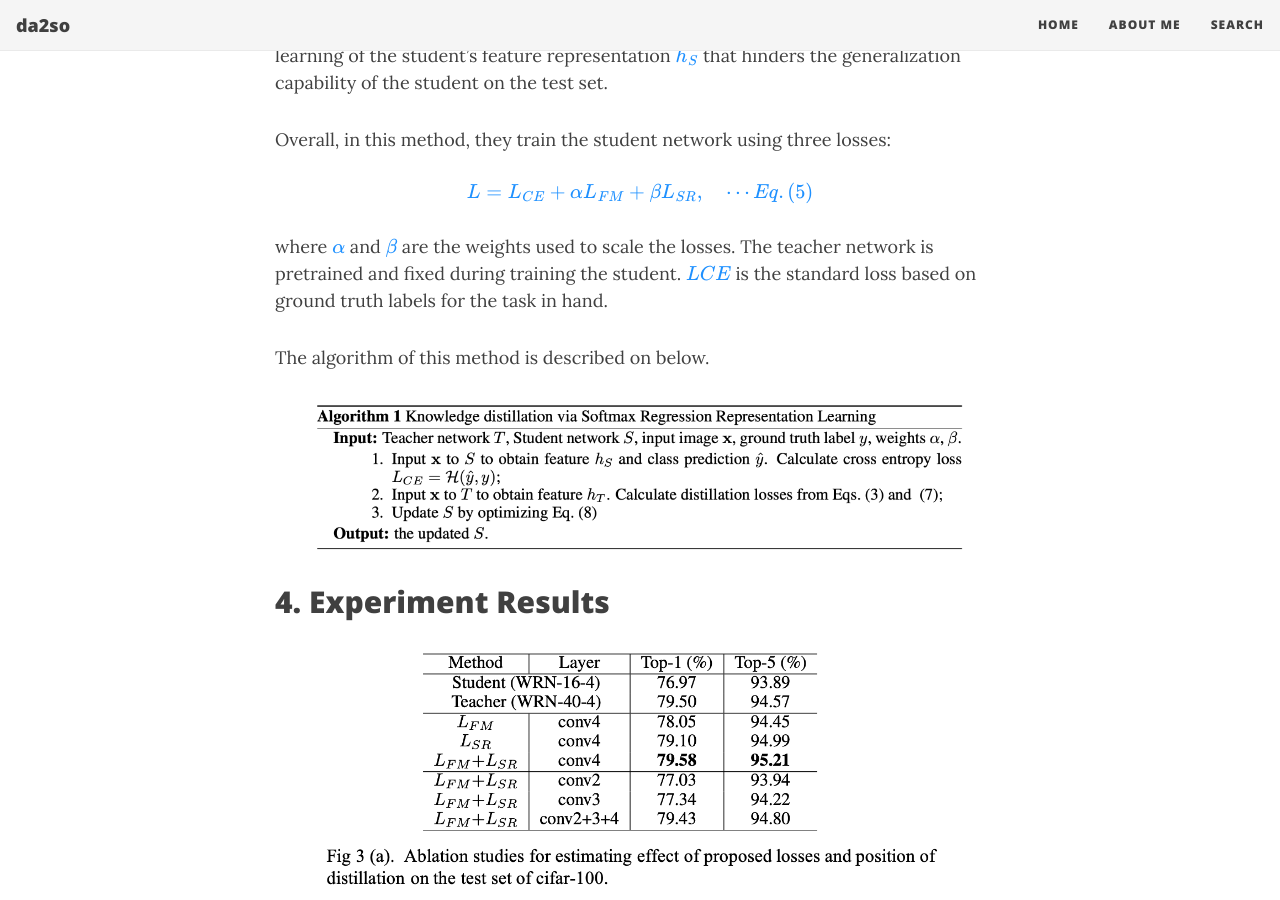
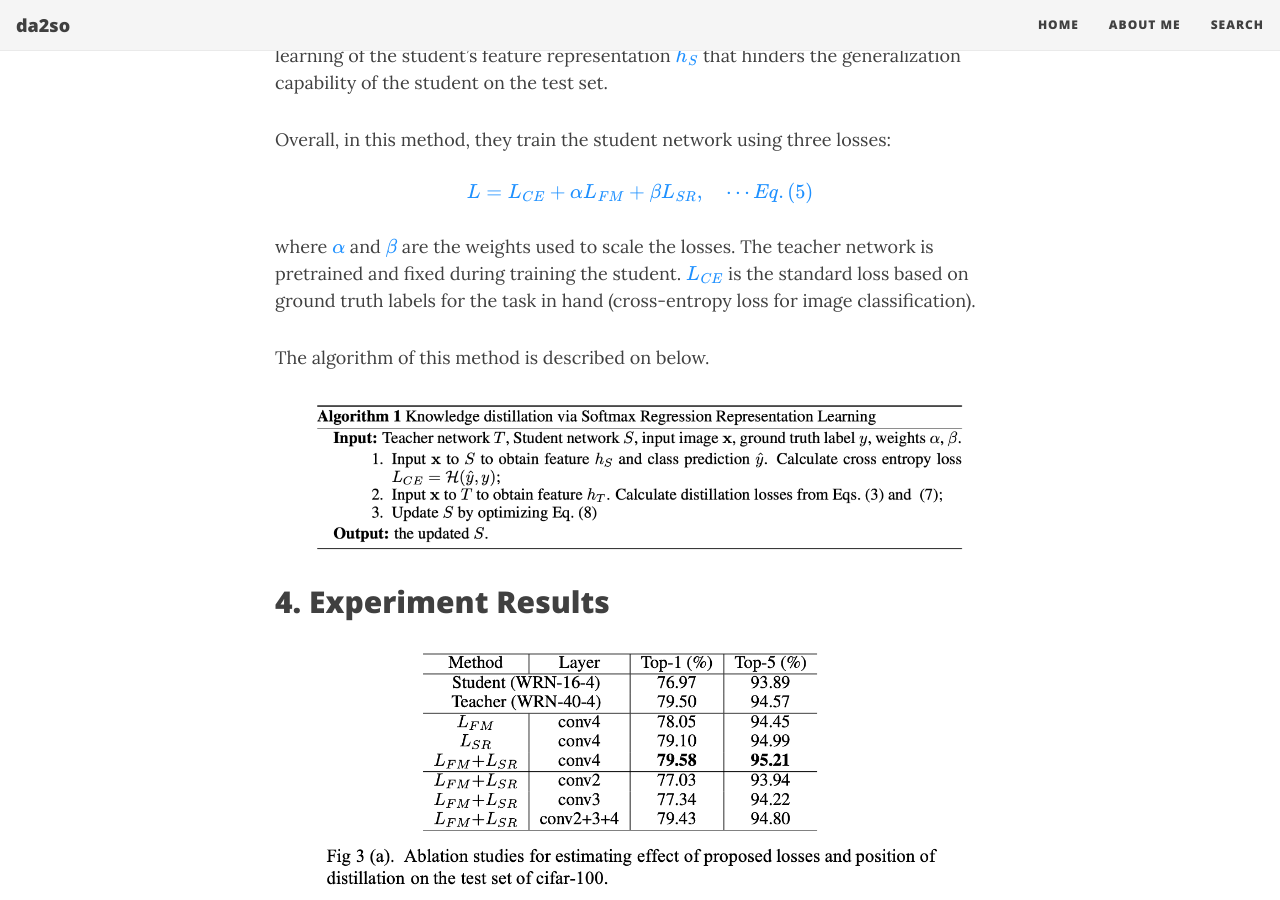
Before and after one commit to da2so/da2so.github.io, a Jekyll site: the page built from _posts/2021-01-24-Knowledge_Distillation_via_Softmax_Regression_Representation_Learning.md, in a window 1280 px wide and 900 px high, scrolled down 3161 px. Built offline with Jekyll 4.4.1, drawn with Linux system fonts in a browser that asks for light colours; nearby versions of some CDN libraries; formulas are drawn with MathJax 3; some of the changed text lies outside the part shown.

Commit message:
Update 2021-01-24-Knowledge_Distillation_via_Softmax_Regression_Representation_Learning.md

```diff
--- a/_posts/2021-01-24-Knowledge_Distillation_via_Softmax_Regression_Representation_Learning.md
+++ b/_posts/2021-01-24-Knowledge_Distillation_via_Softmax_Regression_Representation_Learning.md
@@ -34,7 +34,7 @@
 - <span style="color:DodgerBlue">$ F^\{ Net \}_{i} \in R^\{ C_i \times H_i \times W_i \}$</span>: The output feature of i-th layer
     - <span style="color:DodgerBlue">$C_i$</span>: the output feature dimensionality
     - <span style="color:DodgerBlue">$H_i, \, W_i$</span>: the output spatial dimensions
-- <span style="color:DodgerBlue">$h_\{ Net \} = \sum^\{  H_L\}_\{ h=1 \}\sum^\{  W_L\}_\{ w=1 \} F^\{ Net \}_L \in R^\{ C_L \}$</span>: the last layer feature learned by <span style="color:DodgerBlue">$f^\{ Net \}$</span>
+- <span style="color:DodgerBlue">$h_\{ Net \} = \sum^\{  H_L\}_\{h\} \sum^\{ W_L\}_\{w\} F^\{ Net \}_\{L\} \in R^\{ C_L \}$</span>: the last layer feature learned by <span style="color:DodgerBlue">$f^\{ Net \}$</span>
 - <span style="color:DodgerBlue">$W^\{ Net \} \in R^\{ C_L \times K \}$</span>: Projects the feature representation <span style="color:DodgerBlue">$h^\{Net\}$</span>into <span style="color:DodgerBlue">$K$</span> class
     - Class logits <span style="color:DodgerBlue">$ z^\{Net\}_i, \,\, i=1, \cdots, K $</span> followed by softmax function <span style="color:DodgerBlue">$s(z_i) =  \frac{exp(z_i / \tau)}{\sum_j exp(z_j / \tau)}$</span> with temperature <span style="color:DodgerBlue">$\tau$</span>
 
@@ -92,7 +92,7 @@
 L= L_\{CE\} + \alpha L_\{FM\} + \beta L_\{SR\},  \quad \cdots Eq .(5)
 \\] </span>
 
-where <span style="color:DodgerBlue">$\alpha$</span> and  <span style="color:DodgerBlue">$\beta$</span> are the weights used to scale the losses. The teacher network is pretrained and fixed during training the student.  <span style="color:DodgerBlue">$L\{CE\}$</span> is the standard loss based on ground truth labels for the task in hand.
+where <span style="color:DodgerBlue">$\alpha$</span> and  <span style="color:DodgerBlue">$\beta$</span> are the weights used to scale the losses. The teacher network is pretrained and fixed during training the student. <span style="color:DodgerBlue">$L_\{CE\}$</span> is the standard loss based on ground truth labels for the task in hand (cross-entropy loss for image classification).
 
 The algorithm of this method is described on below.
 
```
